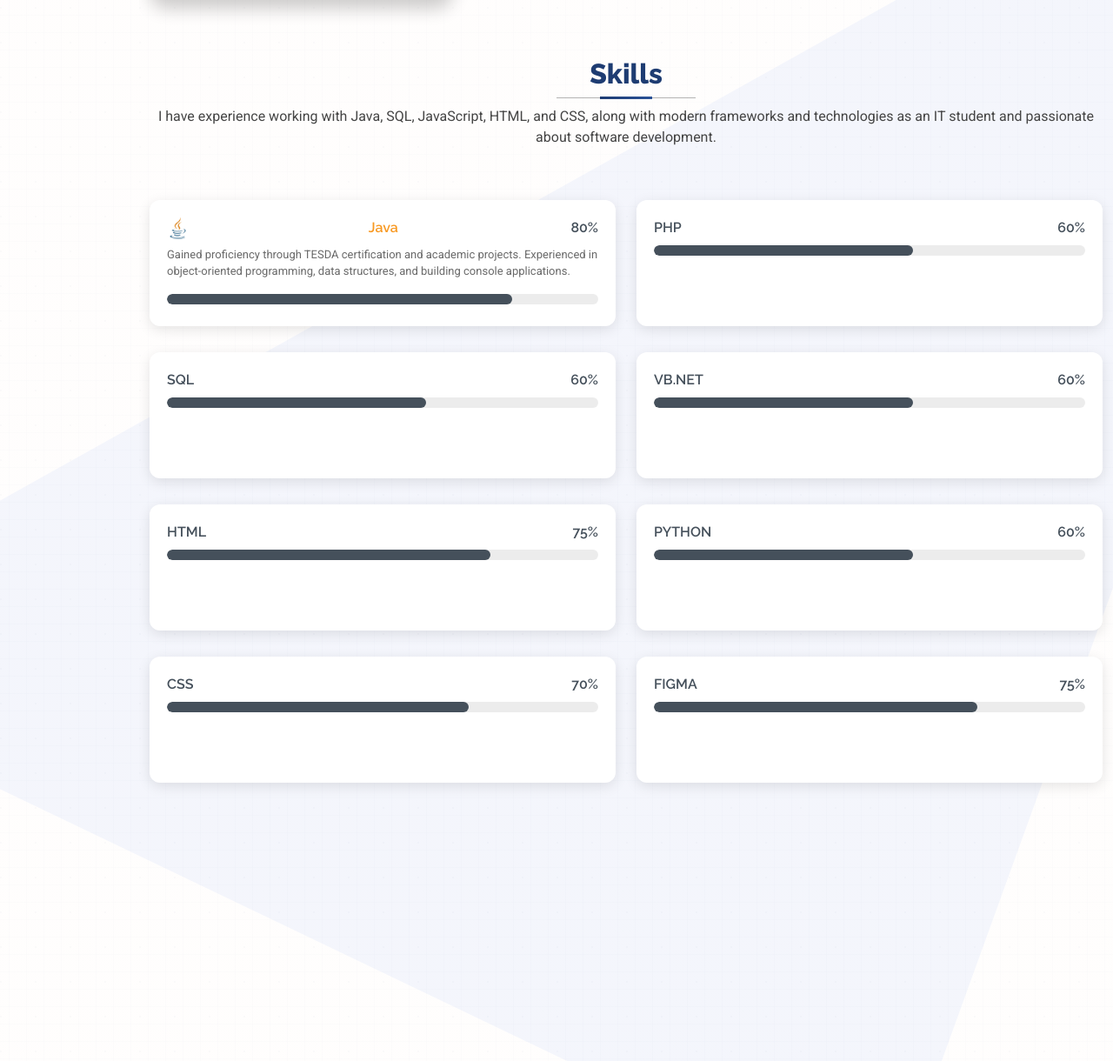
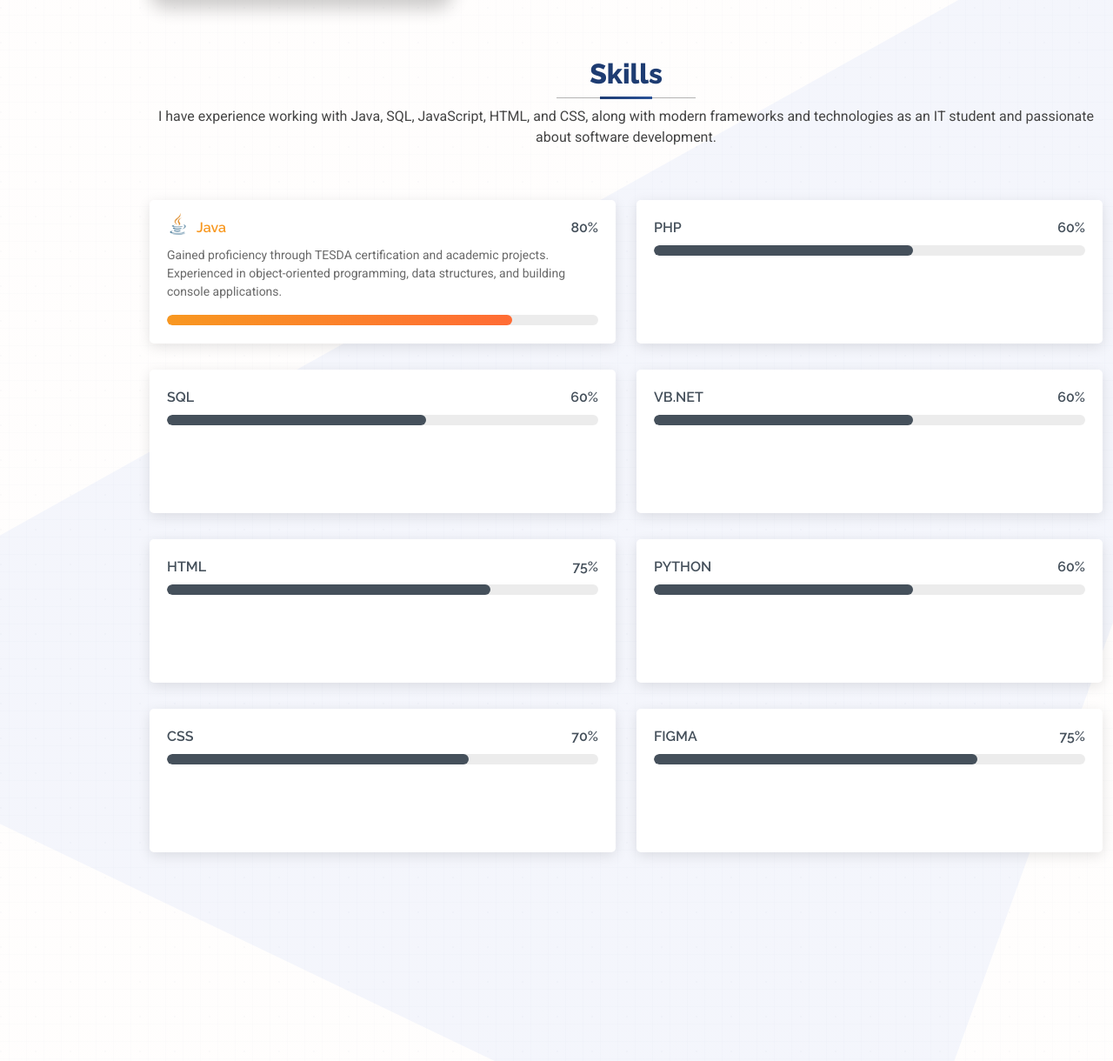
Before and after one commit to LanceKent19/MyPortfolio, a PHP site: page / in a window 1280 px wide. Shown: the part 1232-2452 px from the top of the page at 87% size. Run offline with PHP 8.4, Linux system fonts and the light colour scheme.

Commit message:
fixed skill item layout and java colour and progress bar

```diff
--- a/assets/styles/main.css
+++ b/assets/styles/main.css
@@ -998,14 +998,13 @@ main .section{
 # Skills Section
 --------------------------------------------------------------*/
 .skills .progress {
-  height: 145px;
+  height: 165px;
   display: block;
   background: none;
-  border-radius: 0;
   margin-bottom: 30px;
   padding: 20px;
   background-color: var(--surface-color);
-  border-radius: 12px;
+  border-radius: 5px;
   box-shadow: 0 4px 15px rgba(0, 0, 0, 0.1);
   transition: all 0.3s ease;
 }
@@ -1027,12 +1026,17 @@ main .section{
   align-items: center;
   font-size: 16px;
 }
+.skills .progress .skill-name{
+  display: flex;
+  gap: 1px;
+}
 .skills .progress .skill-logo{
   height: 25px;
   width: 25px;
   margin-right: 8px;
   position: relative;
   display: inline-block;
+  top: -5px;
 }
 .skills .progress .skill-logo img{
   height: 100%;
@@ -1045,7 +1049,7 @@ main .section{
  font-style: normal;
 }
 .skills .progress .skill-description{
-  font-size: 13px;
+  font-size: 14px;
   color: color-mix(in srgb, var(--default-color), transparent 20%);
   margin-bottom: 12px;
   line-height: 1.5;
@@ -1067,7 +1071,20 @@ main .section{
   position: relative;
   overflow: hidden;
 }
-
+.skills .progress[data-skill="java"] .progress-bar{
+  background: linear-gradient(135deg, #f89820 0%, #ff6b35 100%);
+}
+
+.skills .progress .progress[data-skill="java"] .progress-bar::after{
+  content: '';
+  position: absolute;
+  top: 0;
+  left: 0;
+  right: 0;
+  bottom: 0;
+  background: linear-gradient(90deg, transparent 0%, rgba(255,255,255,0.3) 50%, transparent 100%);
+  animation: shimmer 2s infinite;
+}
 /*--------------------------------------------------------------
 # Resume Section
 --------------------------------------------------------------*/
@@ -1217,7 +1234,7 @@ main .section{
   font-size: 18px;
   font-weight: 600;
   padding-right: 50px;
-    color: color-mix(in srgb, var(--accent-color), transparent 30%);
+  color: color-mix(in srgb, var(--accent-color), transparent 30%);
 }
 
 .portfolio .portfolio-item .portfolio-info p {
--- a/sections/about.php
+++ b/sections/about.php
@@ -70,10 +70,12 @@
 
             <div class="progress" data-skill="java">
               <span class="skill">
-                <div class="skill-logo">
-                  <img src="../assets/img/tools-technologies/java.png" alt="Java">
+                <div class="skill-name">
+                  <div class="skill-logo">
+                    <img src="../assets/img/tools-technologies/java.png" alt="Java">
+                  </div>
+                    <span style="color: #f89820;">Java</span>
                 </div>
-                <span style="color: #f89820;">Java</span>
                 <i class="val">80%</i>
               </span>
               <div class="skill-description">
```
